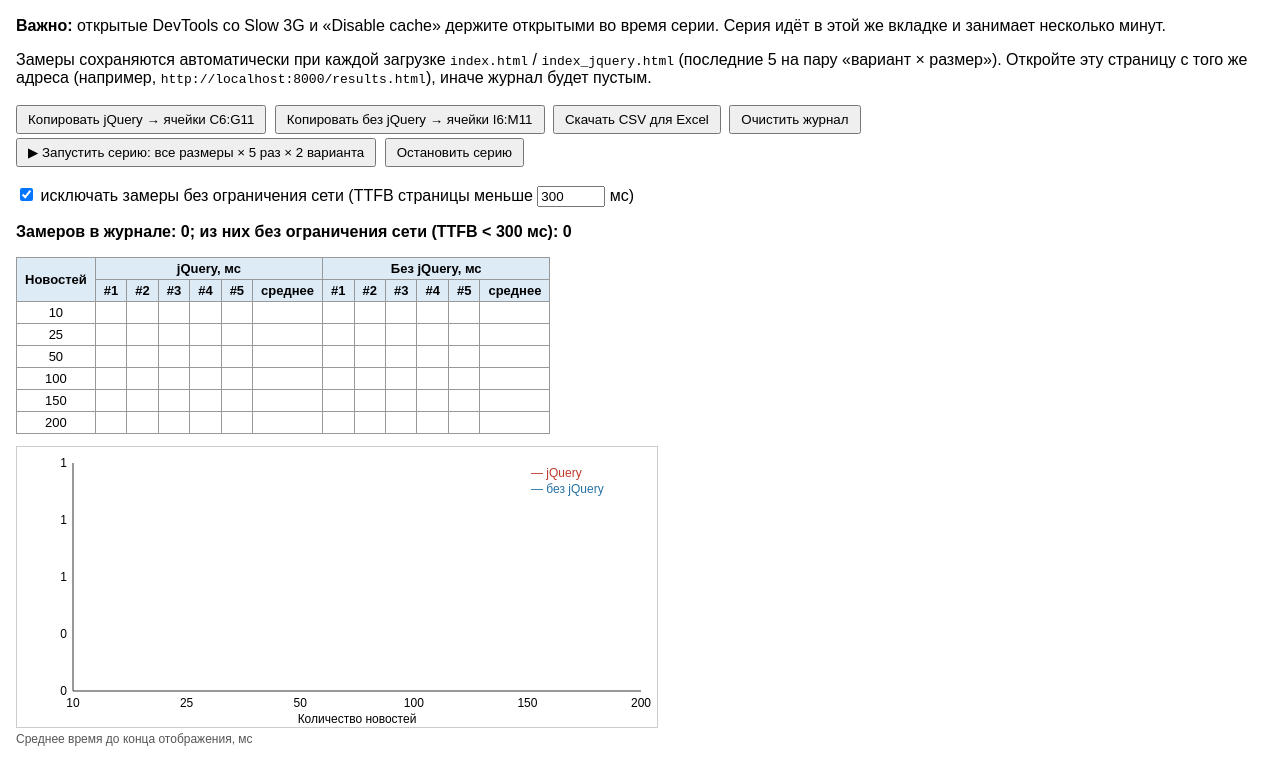
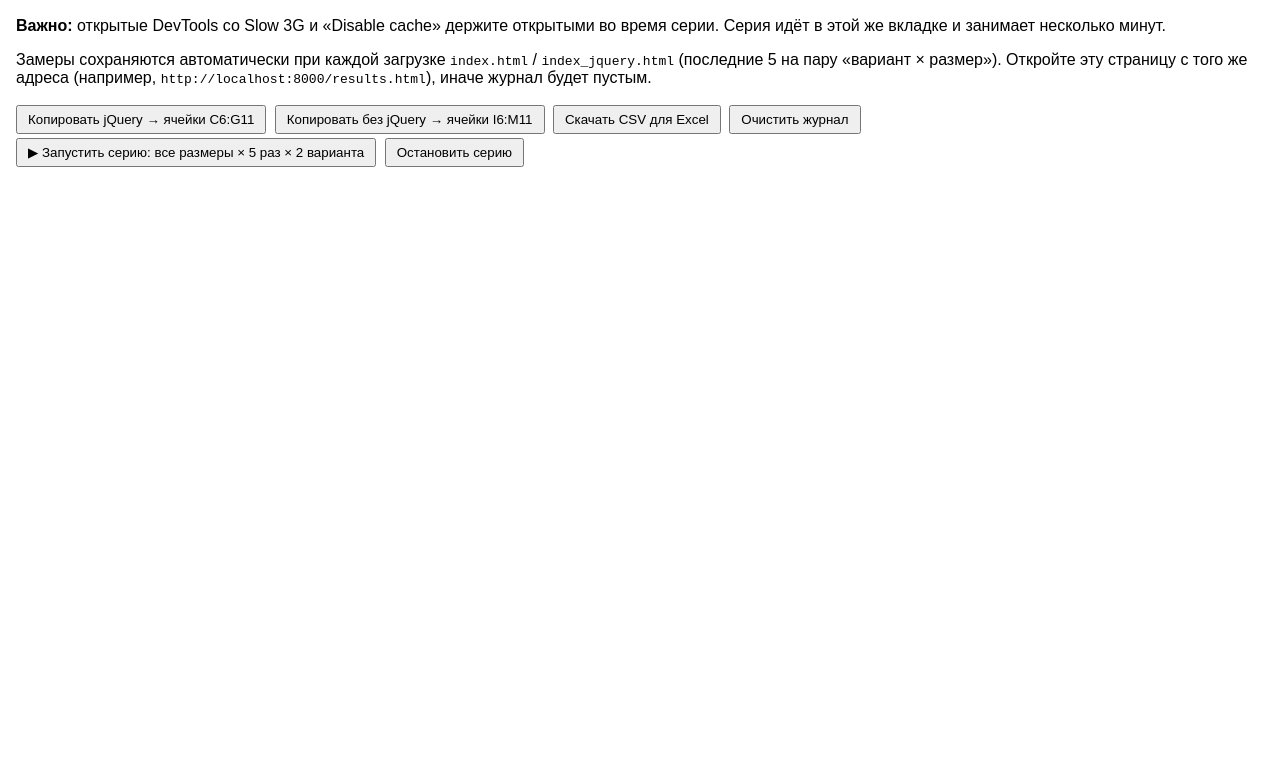
Before and after one commit to Josephinesakewer/Task_Full_stack_tecnology, a plain HTML site: page Task_9/results.html in a window 1280 px wide. Shown: the part 51-813 px from the top of the page. Drawn offline with Linux system fonts and the light colour scheme.

Commit message:
Update results.html

```diff
--- a/Task_9/results.html
+++ b/Task_9/results.html
@@ -25,13 +25,7 @@ button{margin:2px 4px 2px 0;padding:5px 10px}
   <br><button id="ser">▶ Запустить серию: все размеры × 5 раз × 2 варианта</button>
   <button id="stop">Остановить серию</button><span id="msg"></span>
 </div>
-<p><label><input type="checkbox" id="flt" checked> исключать замеры без ограничения сети (TTFB страницы меньше</label>
-<input type="number" id="thr" value="300" style="width:60px"> мс)</p>
-<p id="stat" style="font-weight:bold"></p>
-<div id="tbl"></div>
-<div id="chart"></div>
 <script>
-// ===PURE===
 var NS = [10, 25, 50, 100, 150, 200], RUNS = 5, VARS = ['jQuery', 'Vanilla'];
 function readLog() { try { return JSON.parse(localStorage.getItem('runs') || '[]'); } catch (e) { return []; } }
 var FILTER = { on: true, min: 300 };
```
